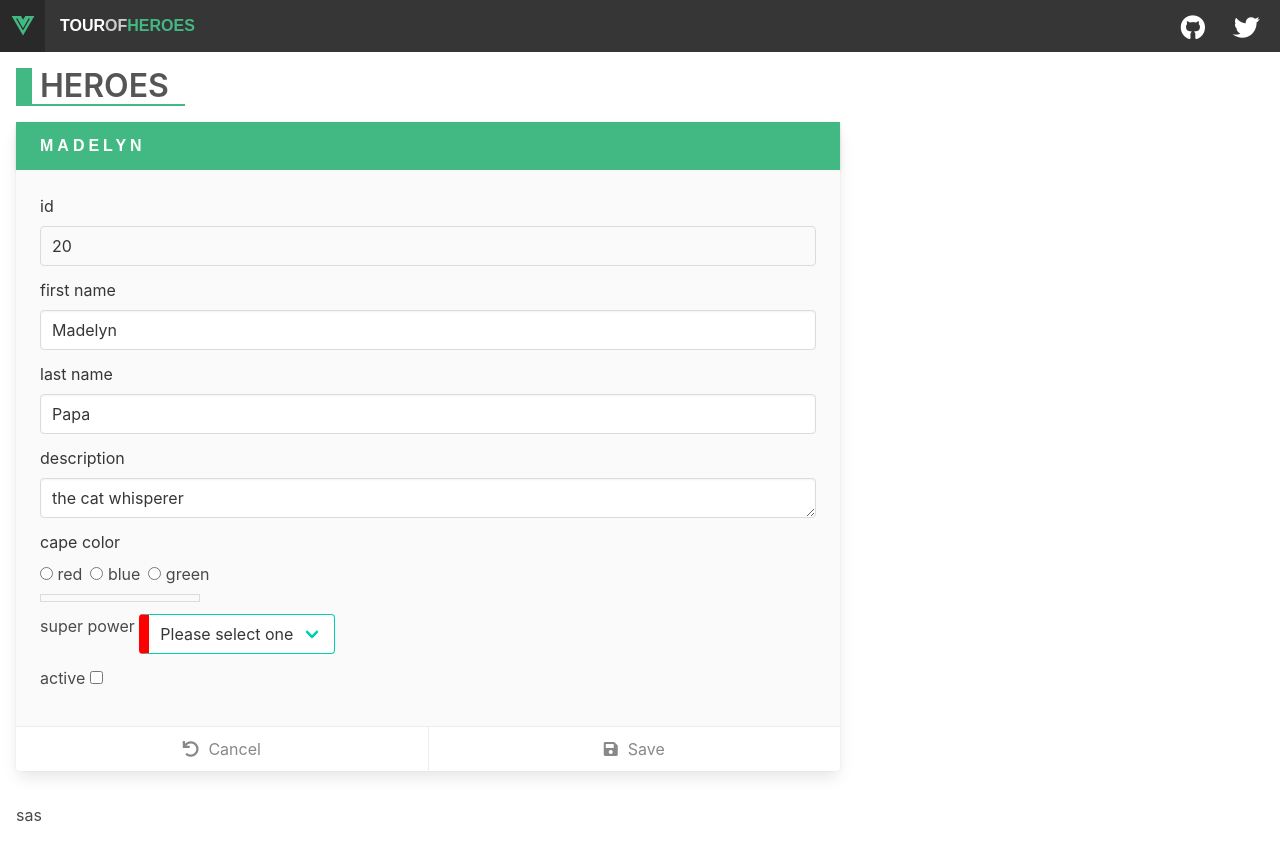
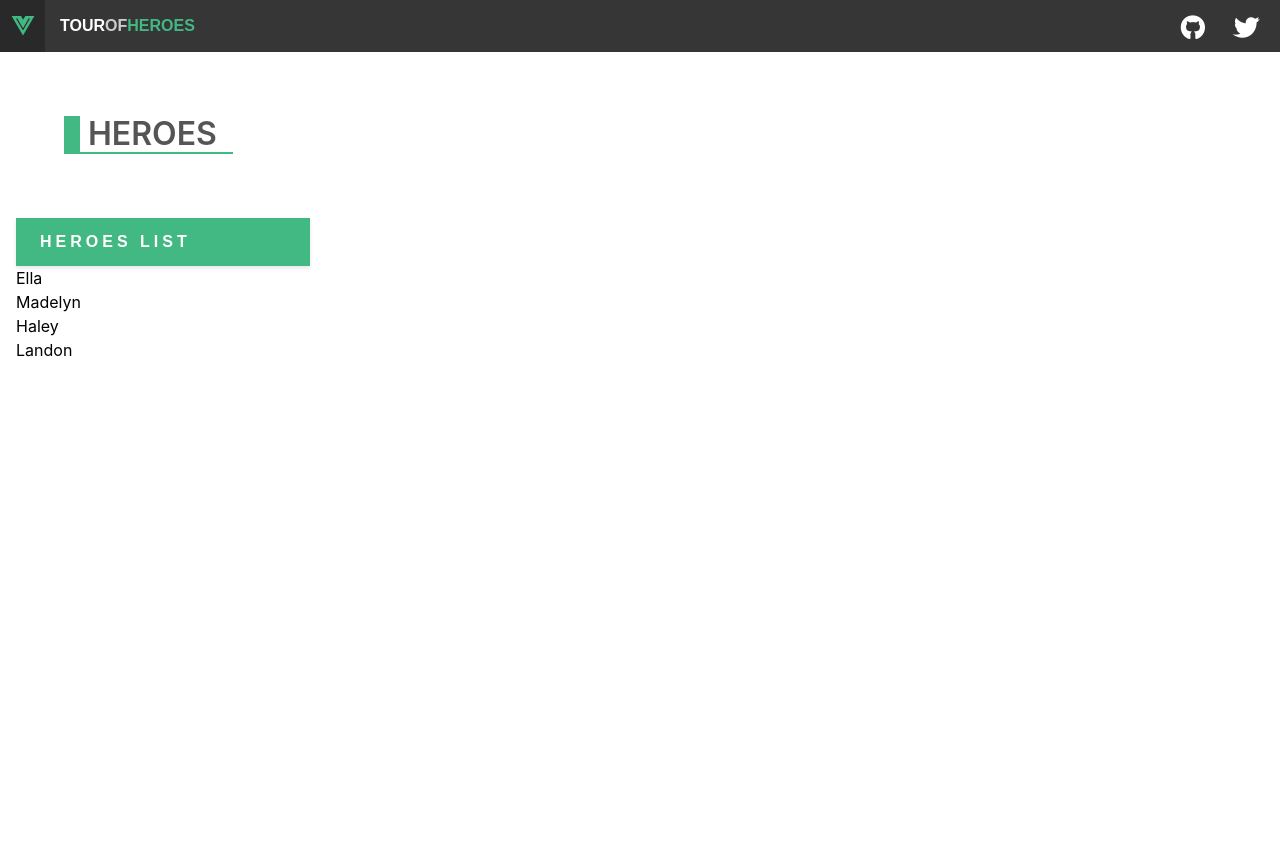
Before and after one commit to weumj/practice-vue-started, a Vue app: page / in a window 1280 px wide. After the commit the page ends 800 px from the top, so only its background shows below. Built offline with nearby package versions, Linux system fonts and the light colour scheme.

Commit message:
4 - list & conditional

```diff
--- a/src/components/heros.vue
+++ b/src/components/heros.vue
@@ -4,149 +4,111 @@
       <h2 class="title">Heroes</h2>
     </div>
     <div class="columns">
-      <div class="column is-8">
-        <div class="card edit-detail">
+      <div class="column is-3">
         <header class="card-header">
-            <p class="card-header-title">{{ hero.firstName }}</p>
+          <p class="card-header-title">heroes list</p>
+        </header>
+        <ul class="list is-hoverable">
+          <li v-for="hero in heroes" v-bind:key="hero.id">
+            <a
+              class="list-item"
+              :class="{ 'is-active': selectedHero === hero }"
+              @click="selectedHero = hero"
+              ><span>{{ hero.firstName }}</span></a
+            >
+          </li>
+        </ul>
+      </div>
+    </div>
+    <div class="columns" v-if="selectedHero">
+      <div class="column is-3">
+        <header class="card-header">
+          <p class="card-header-title">{{ selectedHero.firstName }}</p>
         </header>
         <div class="card-content">
           <div class="content">
             <div class="field">
               <label class="label" for="id">id</label>
-                <label class="input" id="id" readonly> {{ hero.id }}</label>
+              <label class="input" id="id" readonly>
+                {{ selectedHero.id }}
+              </label>
             </div>
             <div class="field">
               <label class="label" for="firstName">first name</label>
-                <input class="input" id="firstName" v-model="hero.firstName" />
-              </div>
-              <div class="field">
-                <label class="label" for="lastName">last name</label>
-                <input class="input" id="lastName" v-model="hero.lastName" />
-              </div>
-              <div class="field">
-                <label class="label" for="description">description</label>
-                <textarea
+              <input
                 class="input"
-                  id="description"
-                  type="text"
-                  v-model="hero.description"
+                id="firstName"
+                v-model="selectedHero.firstName"
               />
             </div>
             <div class="field">
-                <label class="label">cape color</label>
-                <label class="radio" for="color-red">
+              <label class="checkbox" for="show"
+                >show more
                 <input
-                    type="radio"
-                    id="color-red"
-                    value="red"
-                    v-model="hero.capeColor"
-                  />
-                  red
-                </label>
-                <label class="radio" for="color-blue">
-                  <input
-                    type="radio"
-                    id="color-blue"
-                    value="blue"
-                    v-model="hero.capeColor"
-                  />
-                  blue
-                </label>
-                <label class="radio" for="color-green">
-                  <input
-                    type="radio"
-                    id="color-green"
-                    value="green"
-                    v-model="hero.capeColor"
-                  />
-                  green
-                </label>
-                <div
-                  class="color-line"
-                  :style="{ 'background-color': hero.capeColor }"
-                ></div>
-              </div>
-              <div class="field">
-                <label for="power">
-                  super power
-                  <div class="select is-primary">
-                    <select
-                      id="power"
-                      v-model="hero.power"
-                      @keyup.esc="clearPower"
-                      :class="{ invalid: !hero.power }"
-                    >
-                      <option disabled value>Please select one</option>
-                      <option>Speed</option>
-                      <option>Flight</option>
-                      <option>Strength</option>
-                      <option>Invisibility</option>
-                    </select>
-                  </div>
-                </label>
-              </div>
-              <div class="field">
-                <label class="checkbox" for="active">
-                  active
-                  <input
+                  class="is-primary"
+                  id="show"
                   type="checkbox"
-                    class="is-primary"
-                    id="active"
-                    v-model="hero.active"
+                  v-model="showMore"
                 />
               </label>
             </div>
+            <div class="field" v-show="showMore">
+              <label class="label" for="lastName">last name</label>
+              <input
+                class="input"
+                id="lastName"
+                v-model="selectedHero.lastName"
+              />
+            </div>
+            <div class="field" v-show="showMore">
+              <label class="label" for="description">description</label>
+              <input
+                class="input"
+                id="description"
+                v-model="selectedHero.description"
+              />
             </div>
           </div>
-          <footer class="card-footer">
-            <button
-              class="link card-footer-item cancel-button"
-              @click="cancelHero"
-            >
-              <i class="fas fa-undo"></i>
-              <span>Cancel</span>
-            </button>
-            <button class="link card-footer-item save-button" @click="saveHero">
-              <i class="fas fa-save"></i>
-              <span>Save</span>
-            </button>
-          </footer>
         </div>
-        <div class="notification is-info">{{ message }}</div>
       </div>
     </div>
   </div>
 </template>
 
-<script lang="ts">
+<script>
 export default {
-  name: 'heros',
+  name: 'Heroes',
   data() {
     return {
-      hero: {
+      selectedHero: null,
+      showMore: false,
+      heroes: [
+        {
+          id: 10,
+          firstName: 'Ella',
+          lastName: 'Papa',
+          description: 'fashionista',
+        },
+        {
           id: 20,
           firstName: 'Madelyn',
           lastName: 'Papa',
           description: 'the cat whisperer',
-        capeColor: '',
-        power: '',
-        active: '',
         },
-      message: 'sas',
+        {
+          id: 30,
+          firstName: 'Haley',
+          lastName: 'Papa',
+          description: 'pen wielder',
+        },
+        {
+          id: 40,
+          firstName: 'Landon',
+          lastName: 'Papa',
+          description: 'arc trooper',
+        },
+      ],
     };
-  },
-  methods: {
-    cancelHero() {
-      this.message = '';
-    },
-    saveHero() {
-      this.message = JSON.stringify(this.hero, null, 2);
-    },
-    clearPower() {
-      this.hero.power = '';
-    },
   },
 };
 </script>
-
-<style scoped></style>
--- a/src/design/_bulma.scss
+++ b/src/design/_bulma.scss
@@ -1,22 +1,22 @@
-// @import 'bulma/bulma.sass';
+ @import 'bulma/bulma.sass';
 // Using specific Bulma files reduces the 3 production css files from 195kb to 139kb for a 28% decrease
-@import 'bulma/sass/utilities/_all.sass';
-@import 'bulma/sass/utilities/mixins.sass';
-@import 'bulma/sass/utilities/controls.sass';
-@import 'bulma/sass/base/generic.sass';
-@import 'bulma/sass/base/helpers.sass'; // 277 lines
-@import 'bulma/sass/base/minireset.sass';
-@import 'bulma/sass/layout/footer.sass';
-// @import 'bulma/sass/layout/section.sass'; // 12 lines
-@import 'bulma/sass/components/card.sass';
-// @import 'bulma/sass/components/list.sass'; // 39 lines
-@import 'bulma/sass/components/menu.sass';
-@import 'bulma/sass/components/modal.sass';
-@import 'bulma/sass/components/navbar.sass';
-@import 'bulma/sass/elements/button.sass';
-// @import 'bulma/sass/elements/container.sass'; // 25 lines
-// @import 'bulma/sass/elements/content.sass'; // 150 lines
-// @import 'bulma/sass/elements/title.sass'; // 64 lines
-// @import 'bulma/sass/elements/icon.sass';
-@import 'bulma/sass/form/_all.sass';
-@import 'bulma/sass/grid/columns.sass';
+//@import 'bulma/sass/utilities/_all.sass';
+//@import 'bulma/sass/utilities/mixins.sass';
+//@import 'bulma/sass/utilities/controls.sass';
+//@import 'bulma/sass/base/generic.sass';
+//@import 'bulma/sass/base/helpers.sass'; // 277 lines
+//@import 'bulma/sass/base/minireset.sass';
+//@import 'bulma/sass/layout/footer.sass';
+//// @import 'bulma/sass/layout/section.sass'; // 12 lines
+//@import 'bulma/sass/components/card.sass';
+//// @import 'bulma/sass/components/list.sass'; // 39 lines
+//@import 'bulma/sass/components/menu.sass';
+//@import 'bulma/sass/components/modal.sass';
+//@import 'bulma/sass/components/navbar.sass';
+//@import 'bulma/sass/elements/button.sass';
+//// @import 'bulma/sass/elements/container.sass'; // 25 lines
+//// @import 'bulma/sass/elements/content.sass'; // 150 lines
+//// @import 'bulma/sass/elements/title.sass'; // 64 lines
+//// @import 'bulma/sass/elements/icon.sass';
+//@import 'bulma/sass/form/_all.sass';
+//@import 'bulma/sass/grid/columns.sass';
--- a/src/design/_styles.scss
+++ b/src/design/_styles.scss
@@ -193,3 +193,17 @@
 select.invalid {
   border-left: 10px red solid !important;
 }
+
+.list-item {
+  color: #000;
+  &:hover {
+    color: $accent-color;
+  }
+  &.is-active {
+    background-color: $accent-color;
+    border-radius: 0;
+    border-top: #fff solid 1px;
+    border-bottom: #fff solid 1px;
+    color: #fff;
+  }
+}
--- a/src/design/_variables.scss
+++ b/src/design/_variables.scss
@@ -5,3 +5,4 @@
 $link: $primary;
 $info: $primary;
 $shade-light: #fafafa;
+$accent-color: #00b3e6;
```
Lines whose indentation alone changed are shown as unchanged.
